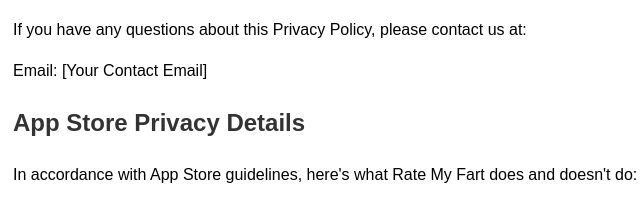
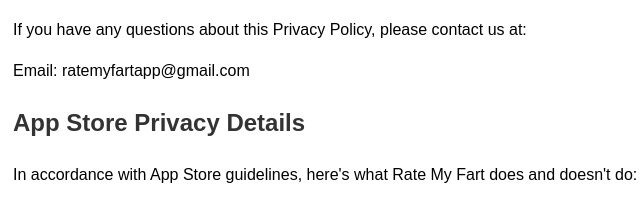
Before and after one commit to Jpowerss/Rate_My_Fart_Support_Doc, a plain HTML site: page index.html in a window 1280 px wide. Shown: the part 4324-4525 px from the top of the page, 7-647 px from the left. Drawn offline with Linux system fonts and the light colour scheme.

Commit message:
Update index.html

```diff
--- a/index.html
+++ b/index.html
@@ -3,7 +3,7 @@
 <head>
   <meta charset="UTF-8" />
   <meta name="viewport" content="width=device-width, initial-scale=1" />
-  <title>Rate My Fart - Support Documentation and Privacy Policy</title>
+  <title>Rate My Fart - Support Documentation and Privacy Policy </title>
   <style>
     body {
       font-family: Arial, sans-serif;
@@ -204,7 +204,7 @@
 
     <h2>Contact Us</h2>
     <p>If you have any questions about this Privacy Policy, please contact us at:</p>
-    <p>Email: [Your Contact Email]</p>
+    <p>Email: ratemyfartapp@gmail.com</p>
 
     <h2>App Store Privacy Details</h2>
     <p>In accordance with App Store guidelines, here's what Rate My Fart does and doesn't do:</p>
```
